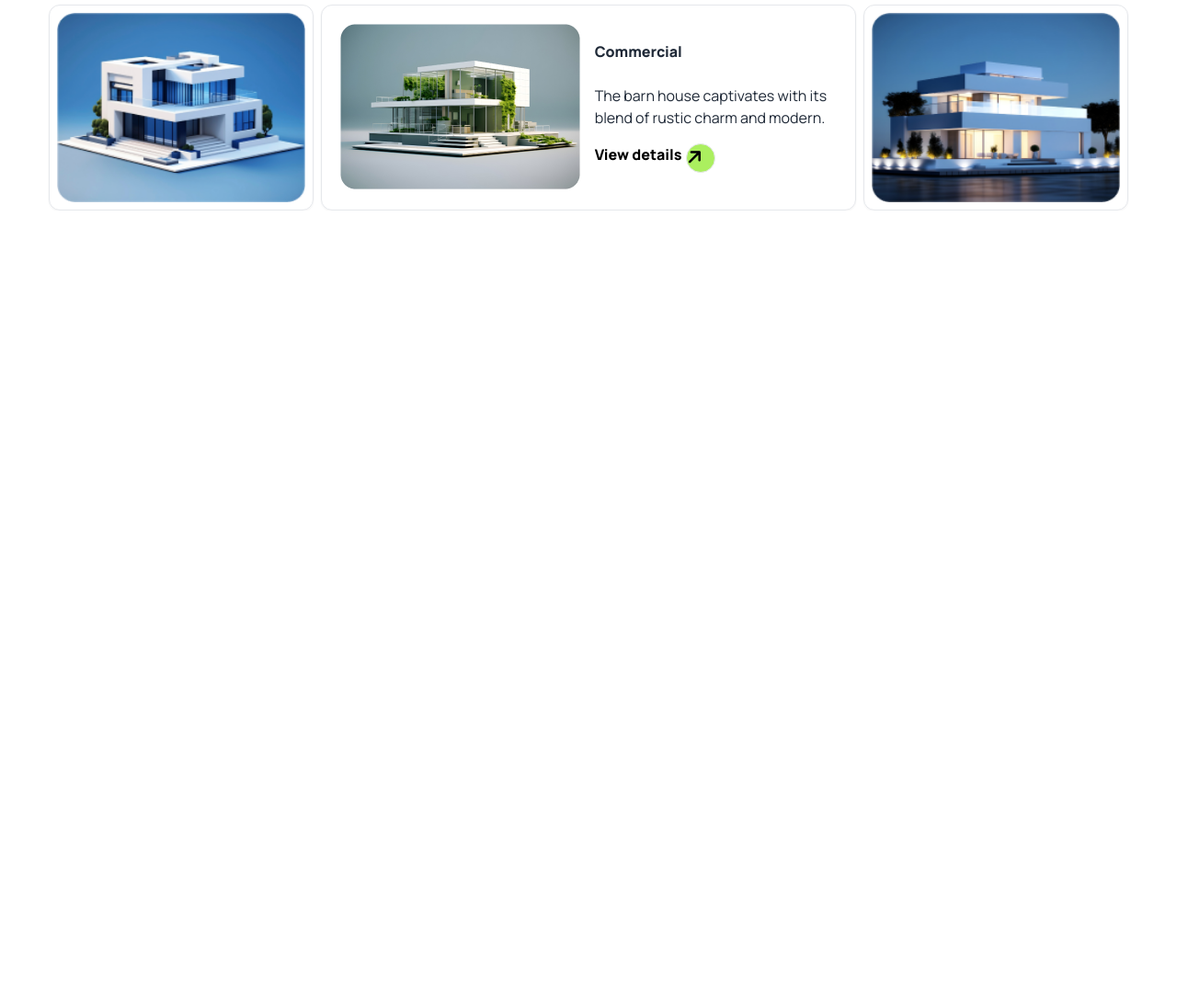
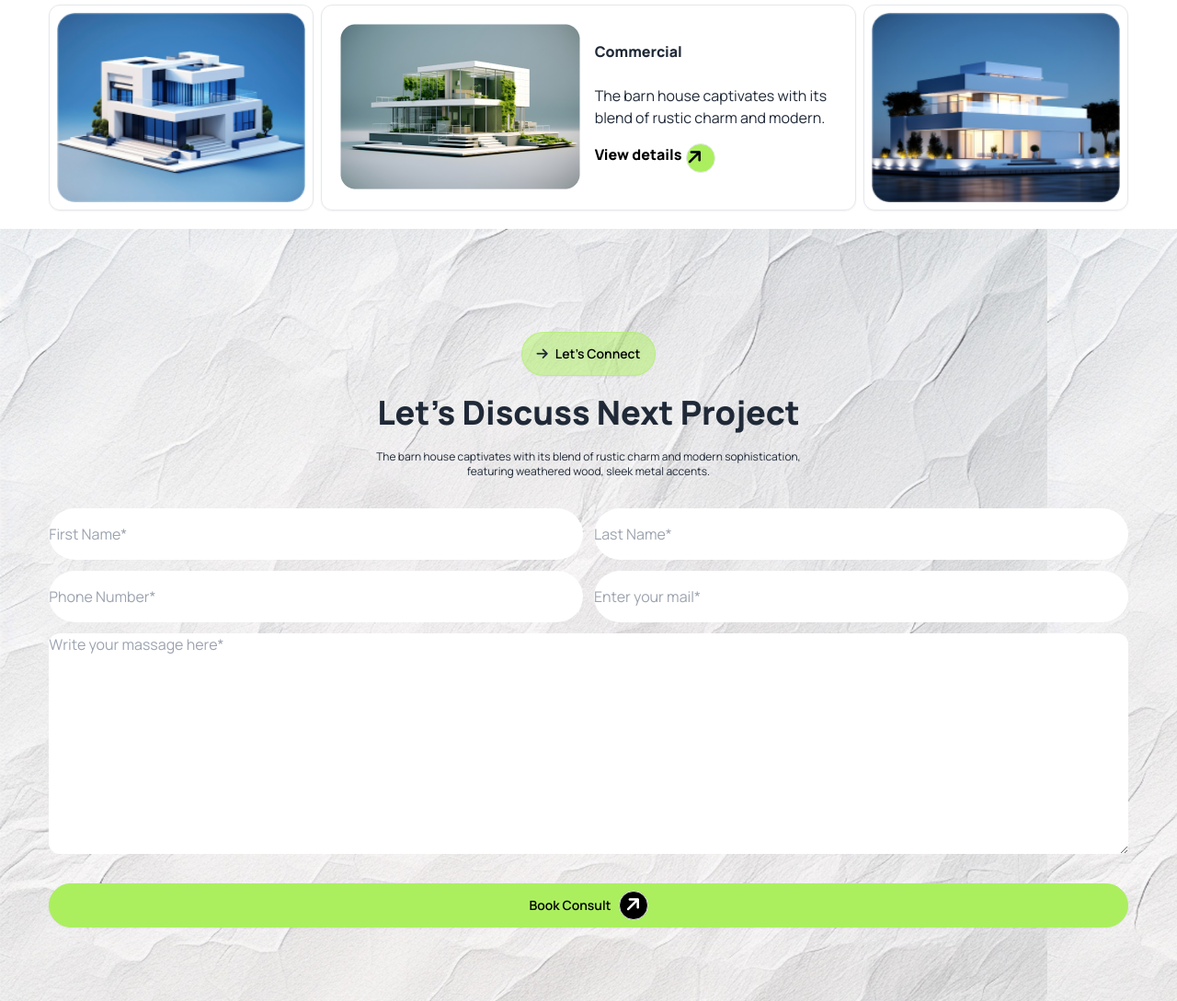
Before and after one commit to shafisiyam712/Milestone-Three--Project, a plain HTML site: page index.html in a window 1280 px wide. Shown: the part 2409-3498 px from the top of the page at 92% size. Before the commit the page ends 2638 px from the top, so only its background shows below. Drawn offline with nearby package versions, Linux system fonts and the light colour scheme.

Commit message:
discussion section done

```diff
--- a/index.html
+++ b/index.html
@@ -33,13 +33,21 @@
                     fontFamily: {
                         manrope: ['Manrope', 'sans-serif'],
                     },
+                    backgroundImage: {
+                        hero_pattern: "url('assets/bg.jpg')",
+                    },
                 }
             }
         }
     </script>
     <style>
-        .ln{
-            background-image: linear-gradient(90deg,rgb(242, 242, 242),rgba(255, 255, 255, 0) 100%);
+        .ln {
+            background-image: linear-gradient(90deg, rgb(242, 242, 242), rgba(255, 255, 255, 0) 100%);
+        }
+        .mg{
+            background-image: url(assets/bg.jpg);
+            background-repeat: no-repeat;
+            background-size: cover;
         }
     </style>
 </head>
@@ -99,9 +107,12 @@
             </div>
             <!-- banner text -->
             <div>
-            <h1 class="text-6xl font-extrabold text-center mt-6">A barn house of this design has a <br> striking appearance</h1>
+                <h1 class="text-6xl font-extrabold text-center mt-6">A barn house of this design has a <br> striking
+                    appearance</h1>
 
-            <p class="para text-center mt-6">The barn house captivates with its blend of rustic charm and modern sophistication, featuring weathered wood, sleek metal <br> accents, and large windows that flood the mt-6h natural light.</p>
+                <p class="para text-center mt-6">The barn house captivates with its blend of rustic charm and modern
+                    sophistication, featuring weathered wood, sleek metal <br> accents, and large windows that flood the
+                    mt-6h natural light.</p>
                 <div class="text-center mt-6 mb-16">
                     <a class="btn rounded-full bg-secondary">
                         <h3 class="text-black">View details</h3>
@@ -152,13 +163,13 @@
                                 <h5 class="font-bold mb-2">Residential</h5>
                                 <p>The barn house captivates with its blend <br> of rustic charm and modern.</p>
                             </div>
-                        </div >
+                        </div>
                     </div>
                 </div>
                 <!-- image -->
                 <div>
                     <div>
-                    <img  class="md:ml-8" src="assets/Rectangle.png" alt="">
+                        <img class="md:ml-8" src="assets/Rectangle.png" alt="">
                     </div>
 
                 </div>
@@ -177,7 +188,8 @@
                 </div>
 
                 <h3 class="text-4xl font-extrabold my-5 text-center">Our Work Process</h3>
-                   <p class="para text-xs text-center">The barn house captivates with its blend of rustic charm and modern sophistication, <br> featuring weathered wood, sleek metal accents.</p>
+                <p class="para text-xs text-center">The barn house captivates with its blend of rustic charm and modern
+                    sophistication, <br> featuring weathered wood, sleek metal accents.</p>
             </div>
             <!-- work place cards -->
             <div class="w-10/12 mx-auto grid grid-cols-1 gap-2 md:grid-cols-2 lg:grid-cols-4  mt-8 mb-5">
@@ -185,25 +197,25 @@
                 <div class="bg-[#E7C1D3] w-full md:w-64 h-52 rounded-xl p-6">
                     <img class="" src="assets/concept.png" alt="">
                     <h5 class="font-extrabold my-2">Concepts</h5>
-                            <p>The barn house captivates with its blend  of rustic charm and modern.</p>
+                    <p>The barn house captivates with its blend of rustic charm and modern.</p>
                 </div>
                 <!-- card2 -->
                 <div class="bg-[#EFDA6E] w-full md:w-64 h-52 rounded-xl p-6">
                     <img class="" src="assets/flow-chart.png" alt="">
                     <h5 class="font-extrabold my-2">Design Process</h5>
-                            <p>The barn house captivates with its blend  of rustic charm and modern.</p>
+                    <p>The barn house captivates with its blend of rustic charm and modern.</p>
                 </div>
                 <!-- card3 -->
                 <div class="bg-[#A4DAC3] w-full md:w-64 h-52 rounded-xl p-6">
                     <img class="" src="assets/vision.png" alt="">
                     <h5 class="font-extrabold my-2">Supervision</h5>
-                            <p>The barn house captivates with its blend  of rustic charm and modern.</p>
+                    <p>The barn house captivates with its blend of rustic charm and modern.</p>
                 </div>
                 <!-- card4 -->
                 <div class="bg-[#77AAEA] w-full md:w-64 h-52 rounded-xl p-6">
                     <img class="" src="assets/budget-planning.png" alt="">
                     <h5 class="font-extrabold my-2">Budget Planing</h5>
-                            <p>The barn house captivates with its blend  of rustic charm and modern.</p>
+                    <p>The barn house captivates with its blend of rustic charm and modern.</p>
                 </div>
             </div>
         </section>
@@ -224,7 +236,8 @@
                     </div>
 
                     <h3 class="text-4xl font-extrabold my-5 text-center">Our Latest Portfolio</h3>
-                      <p class="para text-xs text-center">The barn house captivates with its blend of rustic charm and modern sophistication, <br> featuring weathered wood, sleek metal accents.</p>
+                    <p class="para text-xs text-center">The barn house captivates with its blend of rustic charm and
+                        modern sophistication, <br> featuring weathered wood, sleek metal accents.</p>
                 </div>
                 <!-- portfolio cards -->
                 <div class="w-11/12 mx-auto grid grid-cols-1 md:grid-cols-2 lg:grid-cols-4 gap-2">
@@ -234,7 +247,8 @@
                             <img class="w-full lg:w-auto" src="assets/img1.png" alt="">
                             <div class="flex flex-col">
                                 <h2 class="font-extrabold mb-2">Commercial</h2>
-                                <p class="para my-4">The barn house captivates with its blend <br> of rustic charm and modern.The barn house captivates with its blend of rustic charm and modern.</p>
+                                <p class="para my-4">The barn house captivates with its blend <br> of rustic charm and
+                                    modern.The barn house captivates with its blend of rustic charm and modern.</p>
                                 <div class="flex gap-1">
                                     <h3 class="text-black font-extrabold">View details</h3>
                                     <div class="w-8 h-8 border bg-primary rounded-full">
@@ -255,10 +269,11 @@
                     <!-- card4 -->
                     <div class="lg:col-span-2 border shadow-sm rounded-xl order-4">
                         <div class="flex flex-col md:flex-row items-center p-5 gap-4">
-                            <img  class="w-full lg:w-auto" src="assets/img4.png" alt="">
+                            <img class="w-full lg:w-auto" src="assets/img4.png" alt="">
                             <div class="flex flex-col">
                                 <h2 class="font-extrabold mb-2">Commercial</h2>
-                                <p class="para my-4">The barn house captivates with its blend of rustic charm and modern.</p>
+                                <p class="para my-4">The barn house captivates with its blend of rustic charm and
+                                    modern.</p>
                                 <div class="flex gap-1">
                                     <h3 class="text-black font-extrabold">View details</h3>
                                     <div class="w-8 h-8 border bg-primary rounded-full">
@@ -280,8 +295,55 @@
                 </div>
             </div>
         </section>
+        <!-- discussion section -->
+
+        <section class="mt-5 w-full h-auto py-20" style="background-image: url(assets/bg.jpg);">
+            <!-- discussion container -->
+             <div class="w-11/12 mx-auto">
+                <!-- portfolio text container -->
+             <div class="items-center my-8">
+                <!-- button -->
+                <div class="text-center mt-8">
+                    <a class="btn rounded-full bg-secondary border-secondary">
+                        <i class="fa-solid fa-arrow-right"></i>
+                        <h3 class="text-black">Let's Connect</h3>
+                    </a>
+                </div>
+
+                <h3 class="text-4xl font-extrabold my-5 text-center">Let’s Discuss Next Project</h3>
+                <p class="para text-xs text-center">The barn house captivates with its blend of rustic charm and
+                    modern sophistication, <br> featuring weathered wood, sleek metal accents.</p>
+            </div>
+            <!-- input section -->
+
+             <div class="mt-8 grid grid-cols-1 md:grid-cols-2 gap-3">
+                <!-- input1 -->
+                 <input class="bg-white rounded-full h-14" type="text" placeholder="First Name*">
+                 <!-- input2 -->
+                 <input class="bg-white rounded-full h-14" type="text" placeholder="Last Name*">
+                  <!-- input3 -->
+                  <input class="bg-white rounded-full h-14" type="text" placeholder="Phone Number*">
+                  <!-- input4 -->
+                   <input class="bg-white rounded-full h-14" type="email" placeholder="Enter your mail*">
+                   <textarea class="bg-white rounded-xl h-60 md:col-span-2" placeholder="Write your massage here*" name="" id="" cols="30" rows="10"></textarea>
+
+                   <a class="btn rounded-full bg-primary mt-5 md:col-span-2 border-primary">
+                    <h3 class="text-black">Book Consult</h3>
+                    <div class="w-8 h-8 border bg-black rounded-full">
+                        <i class="fa-solid fa-arrow-right text-xl text-white -rotate-45"></i>
+                    </div>
+                </a>
+             </div>
+             </div>
+
+        </section>
+        <!-- extra section -->
+         <section>
+
+         </section>
     </main>
-   <footer>
+    <footer class="w-full h-auto bg-black">
+        <!--  -->
 
     </footer>
 </body>
```
Lines whose indentation alone changed are shown as unchanged.
